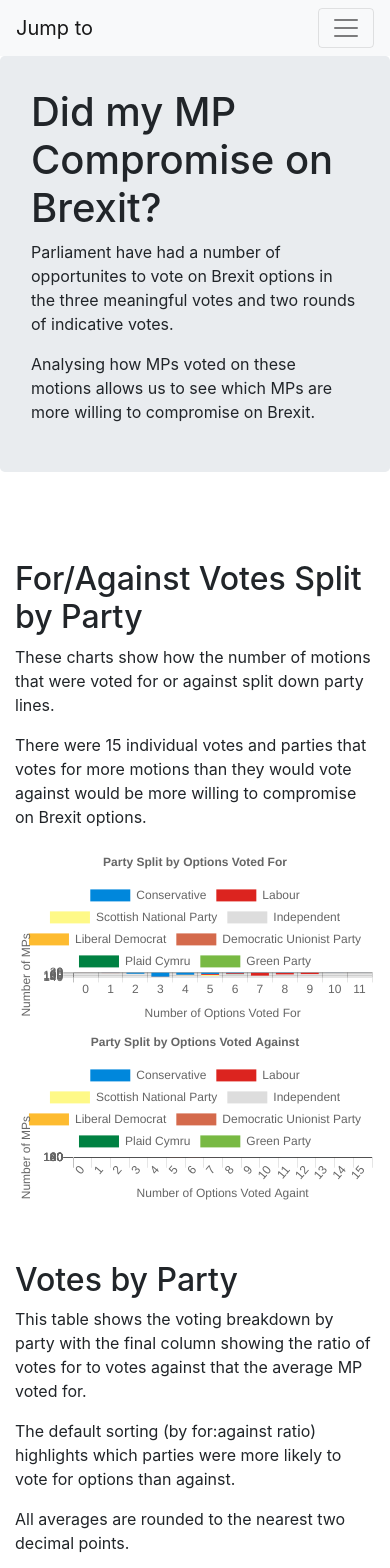
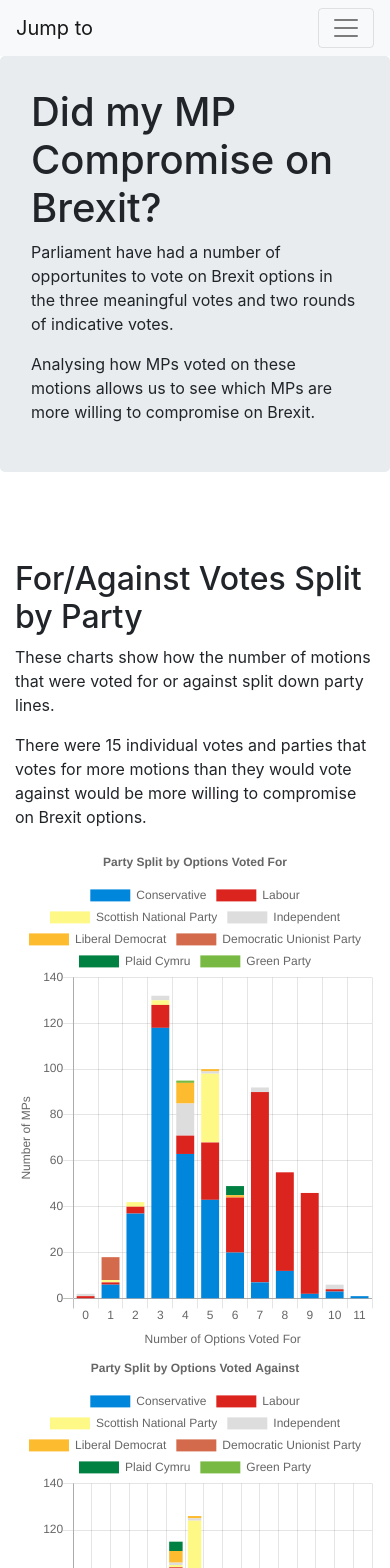
Before and after one commit to archy-bold/brexit-compromises, a React (Create React App) app: page / in a window 390 px wide. Shown: the top 1568 px of the page. Built offline with nearby package versions, Linux system fonts and the light colour scheme.

Commit message:
Improved chart display on mobile.

```diff
--- a/src/components/VoteSplitsBarChart.jsx
+++ b/src/components/VoteSplitsBarChart.jsx
@@ -70,7 +70,7 @@ const VoteSplitsBarChart = (props) => {
                             afterTitle: () => props.tooltiptTitle,
                         },
     				},
-    				responsive: true,
+    				maintainAspectRatio: false,
     				scales: {
     					xAxes: [{
                             scaleLabel: {
--- a/src/index.css
+++ b/src/index.css
@@ -1,3 +1,7 @@
 body, section {
     padding-top: 56px;
 }
+
+.vote-splits-bar-chart{
+    height: 60vh;
+}
```
